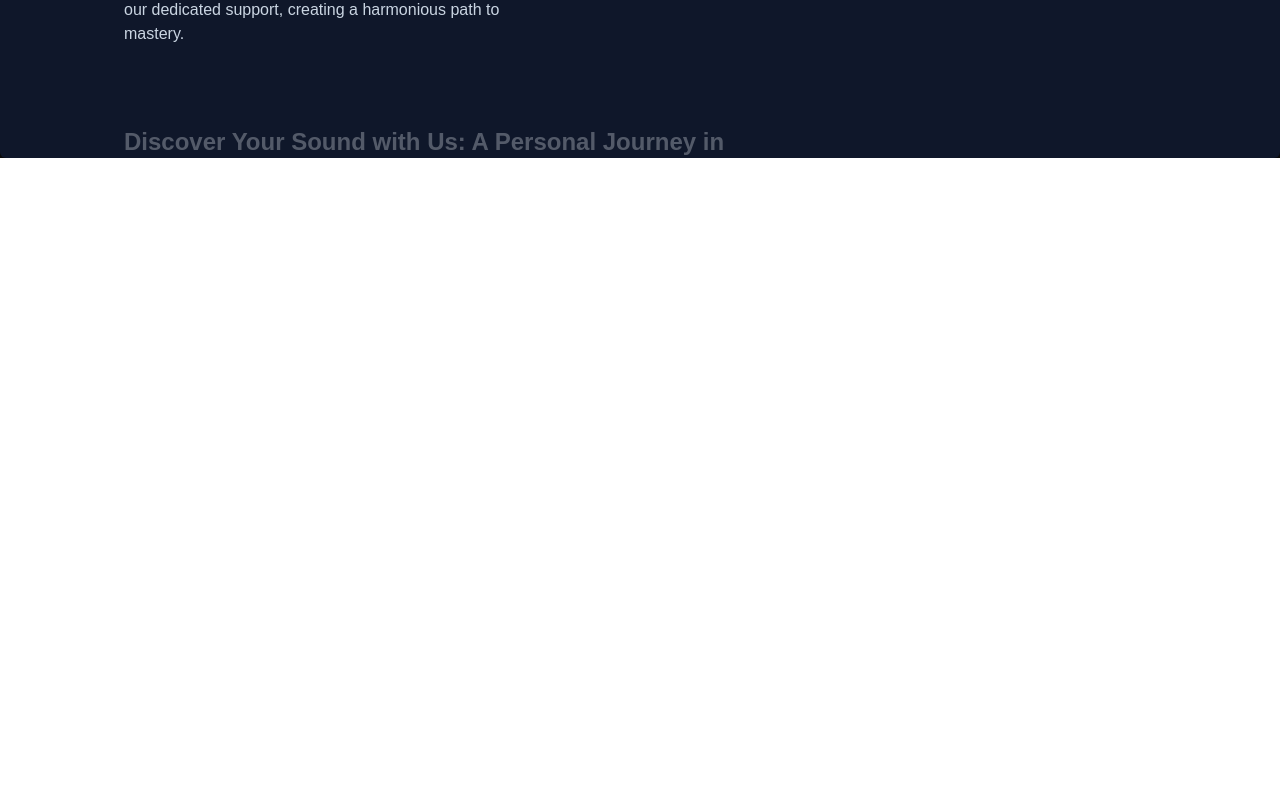
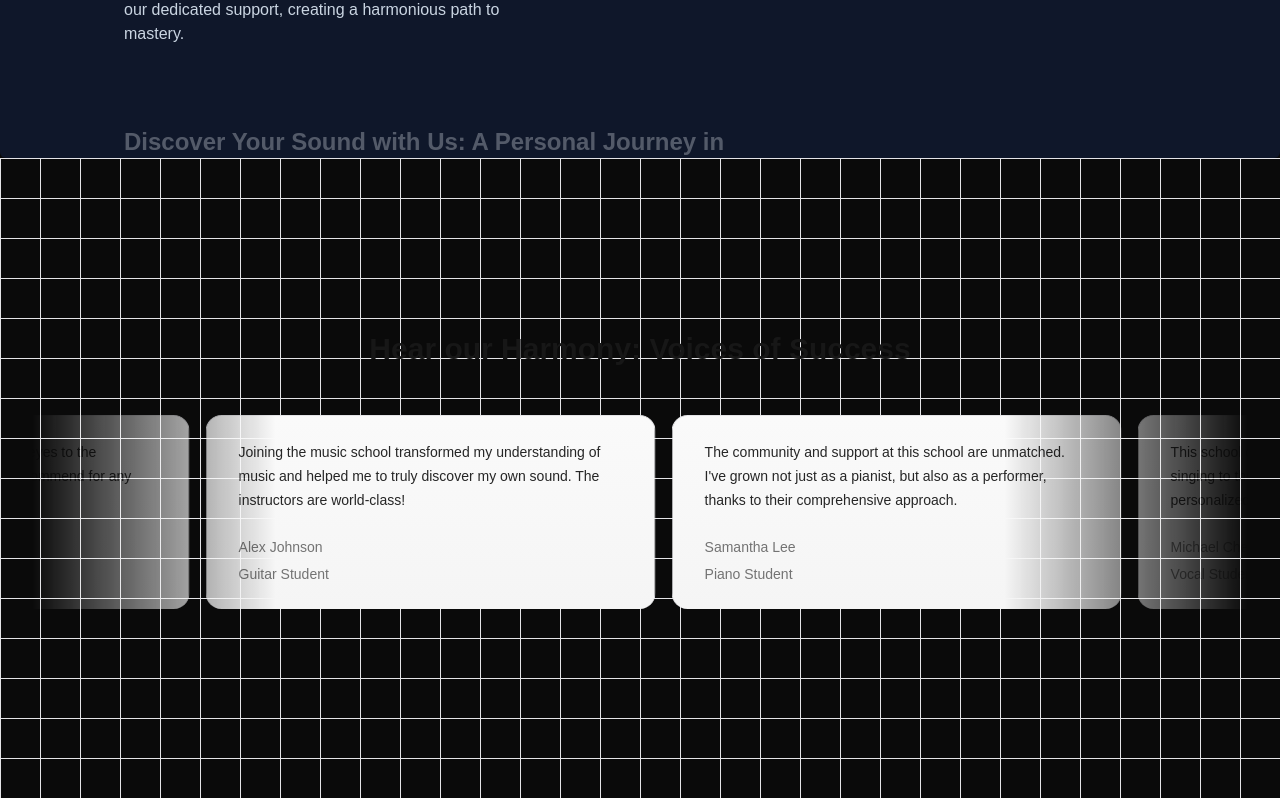
Before and after one commit to Anuxragg/music-nextjs, a Next.js app: page / in a window 1280 px wide. Shown: the part 1678-2476 px from the top of the page. Before the commit the page ends 1836 px from the top, so only its background shows below. Built offline with nearby package versions, Linux system fonts and the light colour scheme.

Commit message:
testimonials

```diff
--- /dev/null
+++ b/src/app/components/TestimonialCards.tsx
@@ -0,0 +1,66 @@
+"use client";
+import { cn } from "../utils/cn";
+import { InfiniteMovingCards } from "./ui/infinite-moving-cards";
+
+const musicSchoolTestimonials = [
+  {
+    quote:
+      "Joining the music school transformed my understanding of music and helped me to truly discover my own sound. The instructors are world-class!",
+    name: "Alex Johnson",
+    title: "Guitar Student",
+  },
+  {
+    quote:
+      "The community and support at this school are unmatched. I've grown not just as a pianist, but also as a performer, thanks to their comprehensive approach.",
+    name: "Samantha Lee",
+    title: "Piano Student",
+  },
+  {
+    quote:
+      "This school offered me the tools and confidence to take my singing to the next level. I'm endlessly grateful for the personalized coaching.",
+    name: "Michael Chen",
+    title: "Vocal Student",
+  },
+  {
+    quote:
+      "As a violinist, finding the right mentor can be challenging, but this school matched me with a teacher who truly understands my goals and challenges.",
+    name: "Emily Taylor",
+    title: "Violin Student",
+  },
+  {
+    quote:
+      "The production courses here opened my eyes to the intricacies of music production. Highly recommend for any aspiring producers!",
+    name: "Chris Morales",
+    title: "Music Production Student",
+  },
+];
+
+function MusicSchoolTestimonial() {
+  return (
+    <div
+      className={cn(
+        "h-[40rem] w-full relative flex flex-col items-center justify-center overflow-hidden",
+        "[background-size:40px_40px]",
+        "[background-image:linear-gradient(to_right,#e4e4e7_1px,transparent_1px),linear-gradient(to_bottom,#e4e4e7_1px,transparent_1px)]",
+        "dark:bg-black",
+        "dark:[background-image:linear-gradient(to_right,#262626_1px,transparent_1px),linear-gradient(to_bottom,#262626_1px,transparent_1px)]"
+      )}
+    >
+      {/* heading sits above grid */}
+      <h2 className="text-3xl font-bold text-center mb-8 z-10 relative">
+        Hear our Harmony: Voices of Success
+      </h2>
+
+      {/* moving cards */}
+      <div className="flex justify-center w-full overflow-hidden px-4 sm:px-6 lg:px-8 z-10 relative">
+        <InfiniteMovingCards
+          items={musicSchoolTestimonials}
+          direction="right"
+          speed="slow"
+        />
+      </div>
+    </div>
+  );
+}
+
+export default MusicSchoolTestimonial;
--- /dev/null
+++ b/src/app/components/ui/infinite-moving-cards.tsx
@@ -0,0 +1,117 @@
+"use client";
+
+import { cn } from "@/app/utils/cn";
+import React, { useEffect, useState } from "react";
+
+export const InfiniteMovingCards = ({
+  items,
+  direction = "left",
+  speed = "fast",
+  pauseOnHover = true,
+  className,
+}: {
+  items: {
+    quote: string;
+    name: string;
+    title: string;
+  }[];
+  direction?: "left" | "right";
+  speed?: "fast" | "normal" | "slow";
+  pauseOnHover?: boolean;
+  className?: string;
+}) => {
+  const containerRef = React.useRef<HTMLDivElement>(null);
+  const scrollerRef = React.useRef<HTMLUListElement>(null);
+
+  useEffect(() => {
+    addAnimation();
+  }, []);
+  const [start, setStart] = useState(false);
+  function addAnimation() {
+    if (containerRef.current && scrollerRef.current) {
+      const scrollerContent = Array.from(scrollerRef.current.children);
+
+      scrollerContent.forEach((item) => {
+        const duplicatedItem = item.cloneNode(true);
+        if (scrollerRef.current) {
+          scrollerRef.current.appendChild(duplicatedItem);
+        }
+      });
+
+      getDirection();
+      getSpeed();
+      setStart(true);
+    }
+  }
+  const getDirection = () => {
+    if (containerRef.current) {
+      if (direction === "left") {
+        containerRef.current.style.setProperty(
+          "--animation-direction",
+          "forwards",
+        );
+      } else {
+        containerRef.current.style.setProperty(
+          "--animation-direction",
+          "reverse",
+        );
+      }
+    }
+  };
+  const getSpeed = () => {
+    if (containerRef.current) {
+      if (speed === "fast") {
+        containerRef.current.style.setProperty("--animation-duration", "20s");
+      } else if (speed === "normal") {
+        containerRef.current.style.setProperty("--animation-duration", "40s");
+      } else {
+        containerRef.current.style.setProperty("--animation-duration", "80s");
+      }
+    }
+  };
+  return (
+    <div
+      ref={containerRef}
+      className={cn(
+        "scroller relative z-20 max-w-7xl overflow-hidden [mask-image:linear-gradient(to_right,transparent,white_20%,white_80%,transparent)]",
+        className,
+      )}
+    >
+      <ul
+        ref={scrollerRef}
+        className={cn(
+          "flex w-max min-w-full shrink-0 flex-nowrap gap-4 py-4",
+          start && "animate-scroll",
+          pauseOnHover && "hover:[animation-play-state:paused]",
+        )}
+      >
+        {items.map((item, idx) => (
+          <li
+            className="relative w-[350px] max-w-full shrink-0 rounded-2xl border border-b-0 border-zinc-200 bg-[linear-gradient(180deg,#fafafa,#f5f5f5)] px-8 py-6 md:w-[450px] dark:border-zinc-700 dark:bg-[linear-gradient(180deg,#27272a,#18181b)]"
+            key={item.name}
+          >
+            <blockquote>
+              <div
+                aria-hidden="true"
+                className="user-select-none pointer-events-none absolute -top-0.5 -left-0.5 -z-1 h-[calc(100%_+_4px)] w-[calc(100%_+_4px)]"
+              ></div>
+              <span className="relative z-20 text-sm leading-[1.6] font-normal text-neutral-800 dark:text-gray-100">
+                {item.quote}
+              </span>
+              <div className="relative z-20 mt-6 flex flex-row items-center">
+                <span className="flex flex-col gap-1">
+                  <span className="text-sm leading-[1.6] font-normal text-neutral-500 dark:text-gray-400">
+                    {item.name}
+                  </span>
+                  <span className="text-sm leading-[1.6] font-normal text-neutral-500 dark:text-gray-400">
+                    {item.title}
+                  </span>
+                </span>
+              </div>
+            </blockquote>
+          </li>
+        ))}
+      </ul>
+    </div>
+  );
+};
--- a/src/app/globals.css
+++ b/src/app/globals.css
@@ -37,3 +37,13 @@
   color: var(--foreground);
   font-family: Arial, Helvetica, sans-serif;
 }
+
+@theme inline {
+  --animate-scroll: scroll var(--animation-duration, 40s) var(--animation-direction, forwards) linear infinite;
+
+  @keyframes scroll {
+    to {
+      transform: translate(calc(-50% - 0.5rem));
+    }
+  }
+}
--- a/src/app/page.tsx
+++ b/src/app/page.tsx
@@ -1,6 +1,7 @@
 import Herosection from "./components/ui/Herosection";
 import FeaturedCourses from "./components/ui/FeaturedCourses";
 import WhychooseUs from "./components/WhychooseUs";
+import MusicSchoolTestimonial from "./components/TestimonialCards";
 
 
 export default function Home() {
@@ -10,6 +11,7 @@
    <Herosection/>
    <FeaturedCourses/>
    <WhychooseUs/>
+   <MusicSchoolTestimonial/>
    </main>
   );
 }
```
